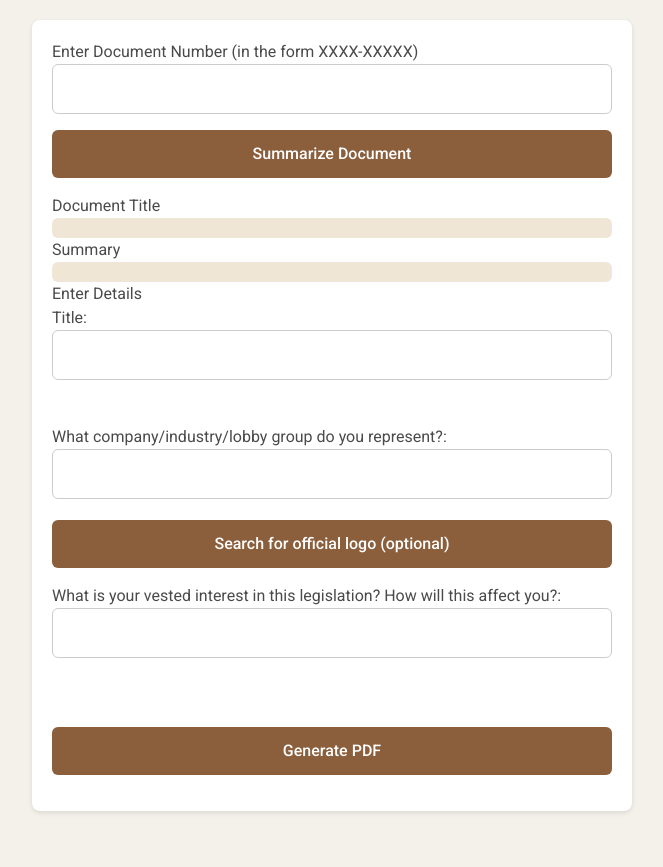
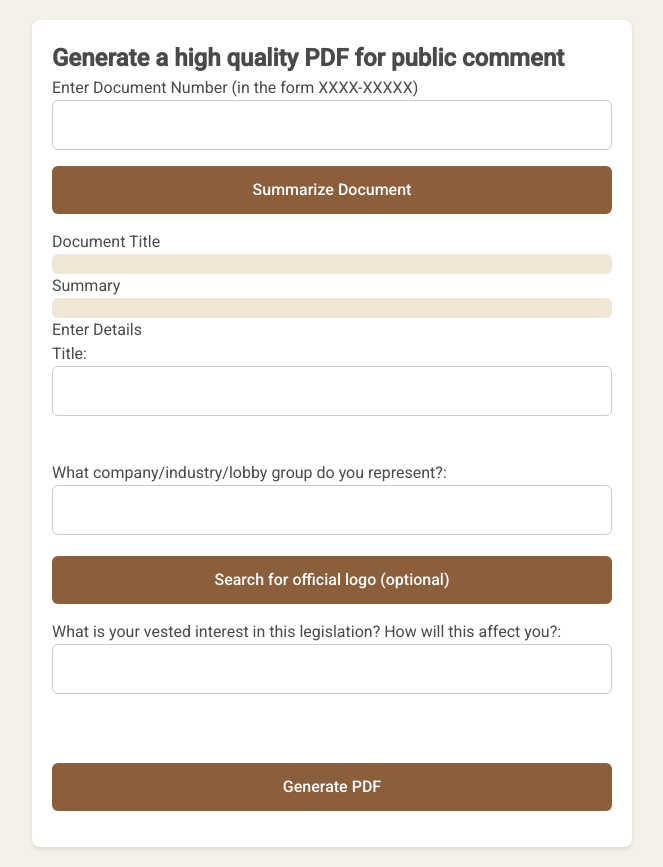
Before and after one commit to simonwisdom/public-comment-generator, a React (Create React App) app: page / in a window 1280 px wide. Shown: the whole page, without its empty margins (308-971 px from the left). Before the commit the page ends 831 px from the top, so only its background shows below. Built offline with nearby package versions, Linux system fonts and the light colour scheme.

Commit message:
added page title

```diff
--- a/src/App.js
+++ b/src/App.js
@@ -145,6 +145,7 @@ const App = () => {
 
   return (
     <div className="container">
+      <h1 style={{ fontSize: '24px', fontWeight: 'bold' }}>Generate a high quality PDF for public comment</h1>
       <h1>Enter Document Number (in the form XXXX-XXXXX)</h1>
       <input className="input" type="text" value={documentNumber} onChange={handleDocumentNumberChange} />
       <button className="button" onClick={handleSummarizeDoc} disabled={isLoading}>
```
